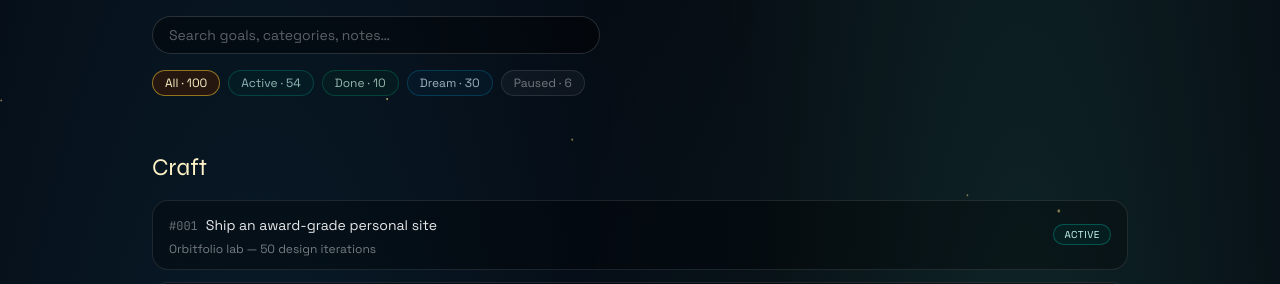
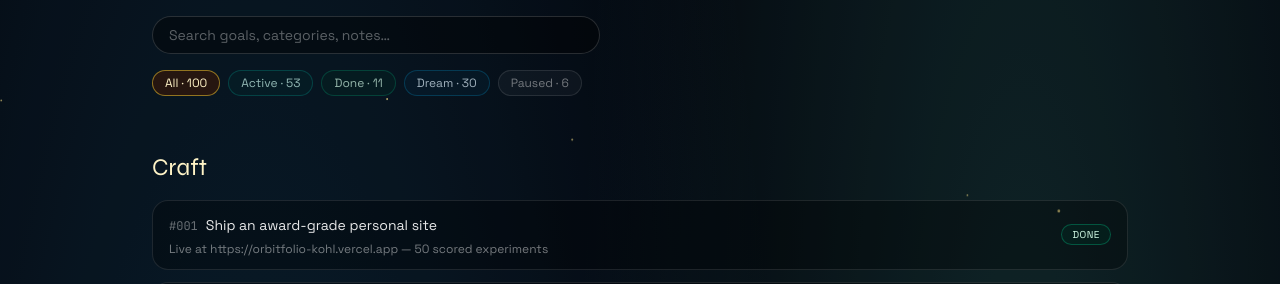
Before and after one commit to serhii-kucherenko/orbitfolio, a Next.js app: page /goals in a window 1280 px wide. Shown: the part 274-558 px from the top of the page. Built offline with nearby package versions, Linux system fonts and the light colour scheme.

Commit message:
Mark the personal site goal as done
The portfolio is live, so that first craft goal is complete.

Co-authored-by: Cursor <cursoragent@cursor.com>

```diff
--- a/src/data/goals.ts
+++ b/src/data/goals.ts
@@ -8,7 +8,7 @@ export type Goal = {
 
 /** Seed goals — expand / replace later. Drawn from CV themes + public GitHub work. */
 export const goals: Goal[] = [
-  { id: 1, title: "Ship an award-grade personal site", category: "Craft", status: "active", note: "Orbitfolio lab — 50 design iterations" },
+  { id: 1, title: "Ship an award-grade personal site", category: "Craft", status: "done", note: "Live at https://orbitfolio-kohl.vercel.app — 50 scored experiments" },
   { id: 2, title: "Open-source a production RAG starter", category: "AI", status: "active", note: "dune-expert-rag lineage" },
   { id: 3, title: "Publish agent memory patterns people reuse", category: "AI", status: "active" },
   { id: 4, title: "Run AI Method Lab to a promoted default set", category: "Research", status: "done" },
```
